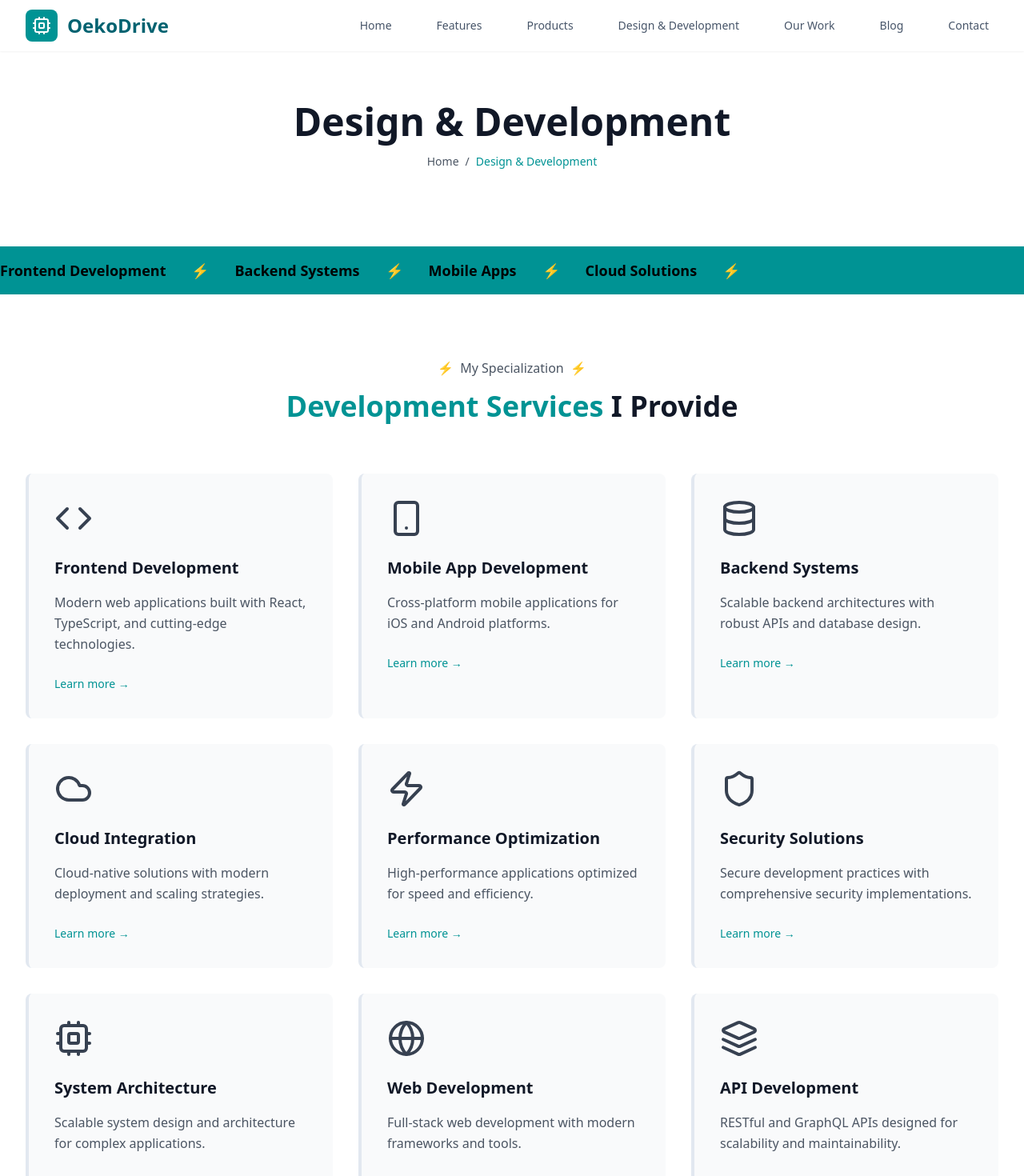
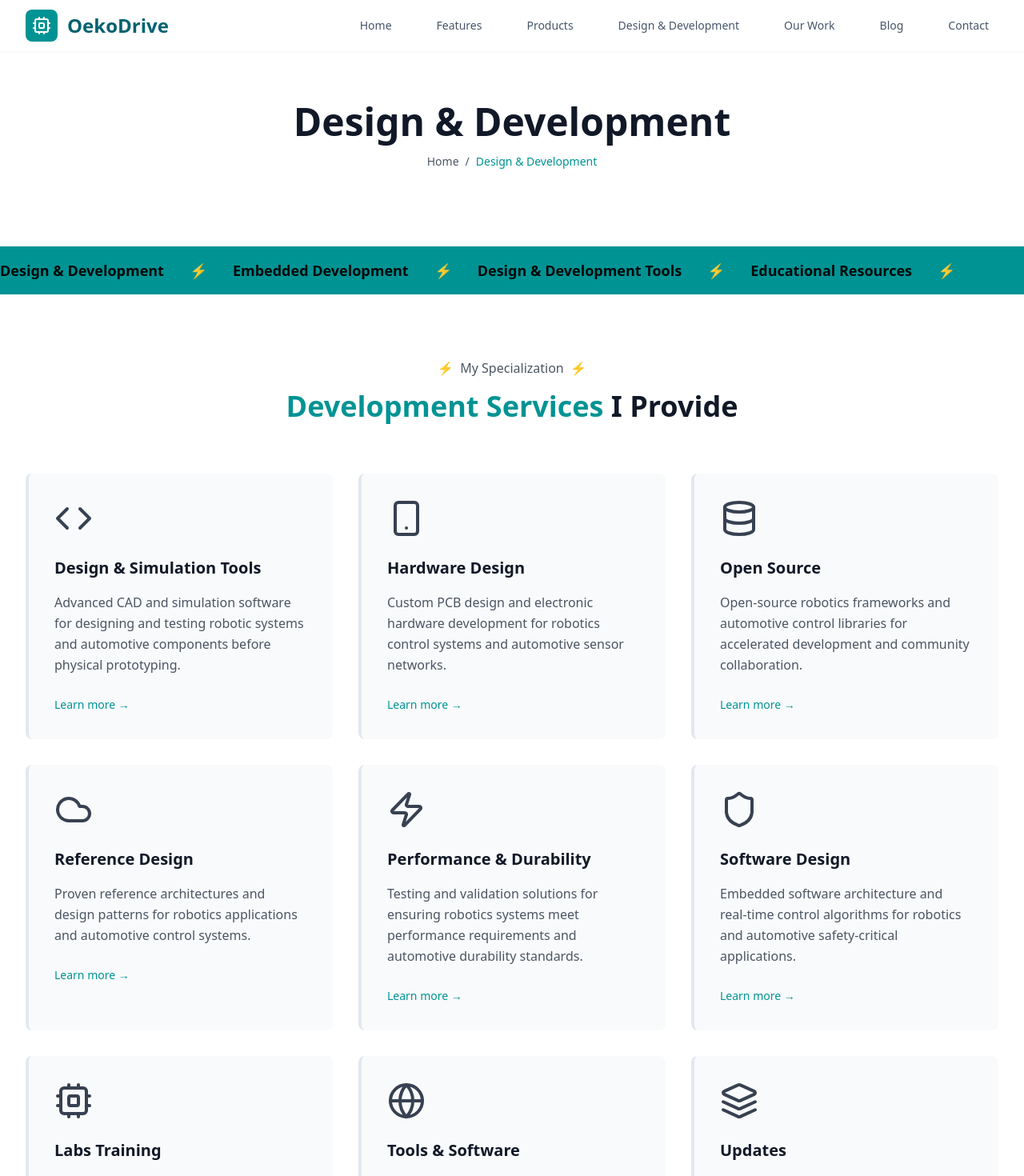
Before and after one commit to cube91430/oeko-drive-genesis-core, a React (Vite) app: page /design-development in a window 1280 px wide. Shown: the top 1470 px of the page at 80% size. Built offline with nearby package versions, Linux system fonts and the light colour scheme.

Commit message:
Refactor: Update Design & Development page
Update the Design & Development page with the requested changes.

```diff
--- a/src/pages/DesignDevelopment.tsx
+++ b/src/pages/DesignDevelopment.tsx
@@ -9,56 +9,56 @@ const DesignDevelopment = () => {
   const services = [
     {
       icon: Code,
-      title: "Frontend Development",
-      description: "Modern web applications built with React, TypeScript, and cutting-edge technologies.",
+      title: "Design & Simulation Tools",
+      description: "Advanced CAD and simulation software for designing and testing robotic systems and automotive components before physical prototyping.",
       accent: "border-l-moss-medium"
     },
     {
       icon: Smartphone,
-      title: "Mobile App Development",
-      description: "Cross-platform mobile applications for iOS and Android platforms.",
+      title: "Hardware Design",
+      description: "Custom PCB design and electronic hardware development for robotics control systems and automotive sensor networks.",
       accent: "border-l-moss-medium"
     },
     {
       icon: Database,
-      title: "Backend Systems",
-      description: "Scalable backend architectures with robust APIs and database design.",
+      title: "Open Source",
+      description: "Open-source robotics frameworks and automotive control libraries for accelerated development and community collaboration.",
       accent: "border-l-moss-medium"
     },
     {
       icon: Cloud,
-      title: "Cloud Integration",
-      description: "Cloud-native solutions with modern deployment and scaling strategies.",
+      title: "Reference Design",
+      description: "Proven reference architectures and design patterns for robotics applications and automotive control systems.",
       accent: "border-l-moss-medium"
     },
     {
       icon: Zap,
-      title: "Performance Optimization",
-      description: "High-performance applications optimized for speed and efficiency.",
+      title: "Performance & Durability",
+      description: "Testing and validation solutions for ensuring robotics systems meet performance requirements and automotive durability standards.",
       accent: "border-l-moss-medium"
     },
     {
       icon: Shield,
-      title: "Security Solutions",
-      description: "Secure development practices with comprehensive security implementations.",
+      title: "Software Design",
+      description: "Embedded software architecture and real-time control algorithms for robotics and automotive safety-critical applications.",
       accent: "border-l-moss-medium"
     },
     {
       icon: Cpu,
-      title: "System Architecture",
-      description: "Scalable system design and architecture for complex applications.",
+      title: "Labs Training",
+      description: "Hands-on laboratory training programs for robotics research methodologies and automotive system development.",
       accent: "border-l-moss-medium"
     },
     {
       icon: Globe,
-      title: "Web Development",
-      description: "Full-stack web development with modern frameworks and tools.",
+      title: "Tools & Software",
+      description: "Specialized development tools and software platforms for robotics programming and automotive system integration.",
       accent: "border-l-moss-medium"
     },
     {
       icon: Layers,
-      title: "API Development",
-      description: "RESTful and GraphQL APIs designed for scalability and maintainability.",
+      title: "Updates",
+      description: "Continuous updates and improvements to research tools, methodologies, and best practices in robotics and automotive development.",
       accent: "border-l-moss-medium"
     }
   ];
@@ -83,13 +83,13 @@ const DesignDevelopment = () => {
       <section className="bg-moss-medium py-4 overflow-hidden">
         <div className="flex animate-pulse">
           <div className="flex items-center space-x-8 text-black font-bold text-lg whitespace-nowrap">
-            <span>Frontend Development</span>
+            <span>Design & Development</span>
             <span>⚡</span>
-            <span>Backend Systems</span>
+            <span>Embedded Development</span>
             <span>⚡</span>
-            <span>Mobile Apps</span>
+            <span>Design & Development Tools</span>
             <span>⚡</span>
-            <span>Cloud Solutions</span>
+            <span>Educational Resources</span>
             <span>⚡</span>
           </div>
         </div>
@@ -214,13 +214,13 @@ const DesignDevelopment = () => {
       <section className="bg-moss-medium py-4 overflow-hidden">
         <div className="flex animate-pulse">
           <div className="flex items-center space-x-8 text-black font-bold text-lg whitespace-nowrap">
-            <span>Frontend Development</span>
+            <span>Design & Development</span>
             <span>⚡</span>
-            <span>Backend Systems</span>
+            <span>Embedded Development</span>
             <span>⚡</span>
-            <span>Mobile Apps</span>
+            <span>Design & Development Tools</span>
             <span>⚡</span>
-            <span>Cloud Solutions</span>
+            <span>Educational Resources</span>
             <span>⚡</span>
           </div>
         </div>
```
